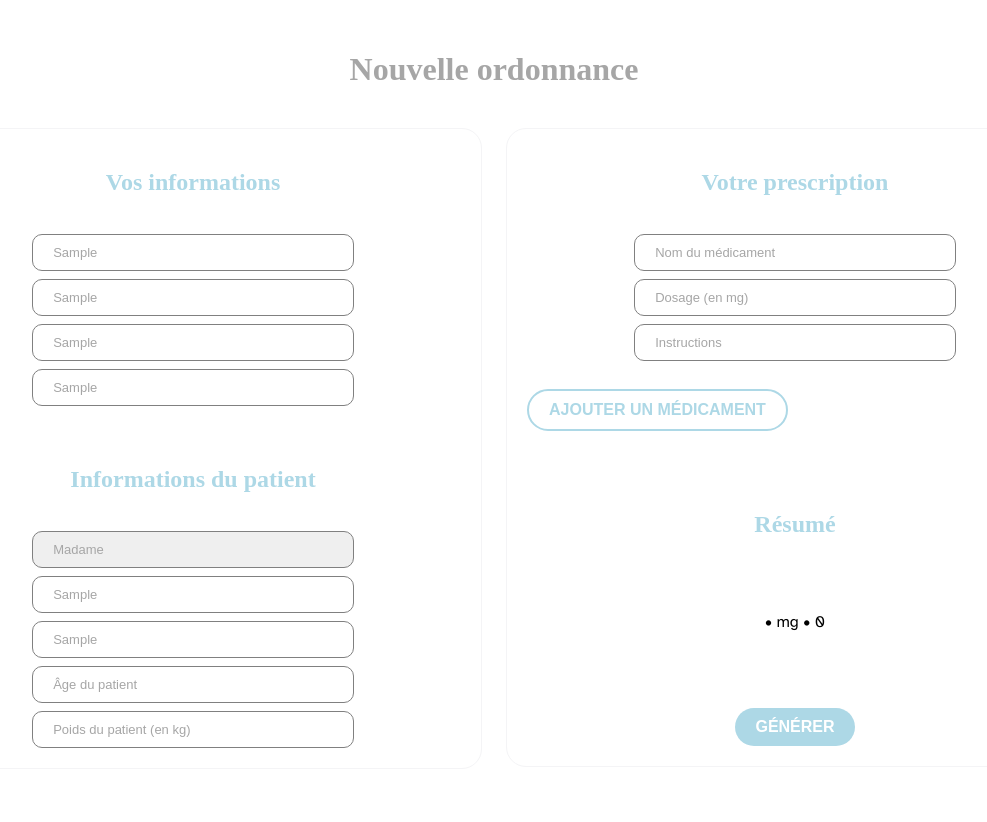
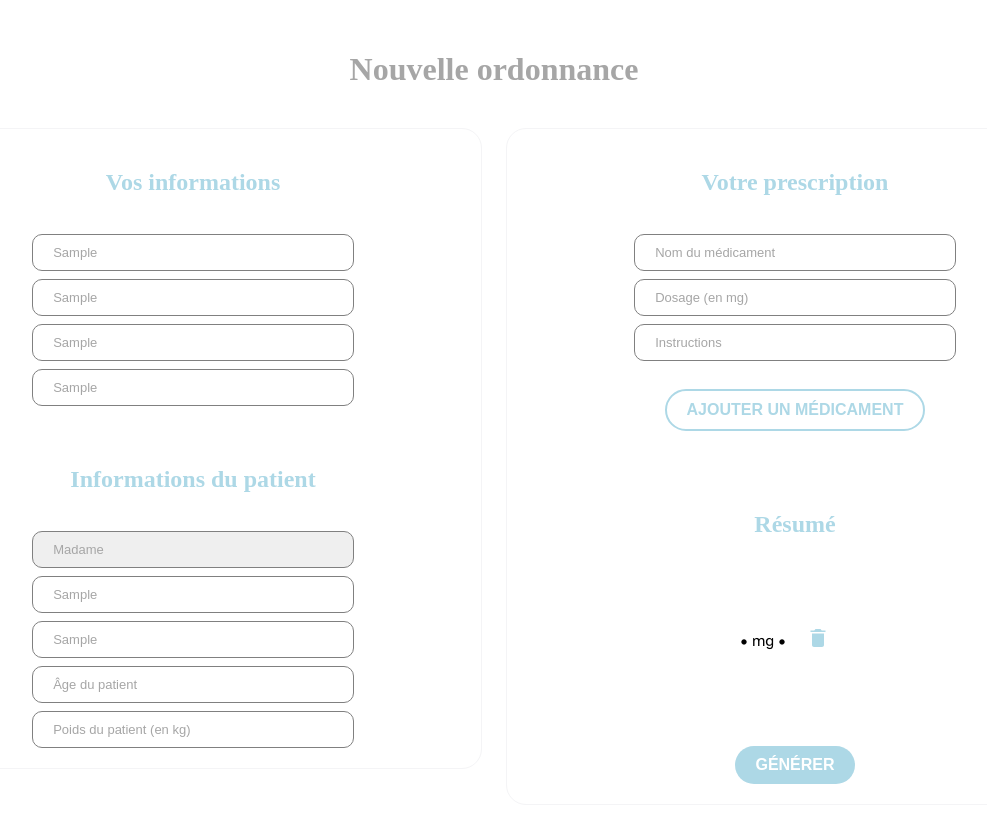
Before and after one commit to arasolonjatovo/mes-docs, a React (Create React App) app in the folder frontend/: page / in a window 1280 px wide. Both pictures are taken after typing "Sample", "Sample", "Sample", "Sample", "Sample", "Sample" into the empty fields and a click on the button "AJOUTER UN MÉDICAMENT". Shown: the top 822 px of the page, without its empty margins (146-1133 px from the left). Built offline with nearby package versions, Linux system fonts and the light colour scheme; a web font is replaced by a local one.

Commit message:
ADD remove function && CREATE style for svg button

```diff
--- a/frontend/src/components/Button/Button.scss
+++ b/frontend/src/components/Button/Button.scss
@@ -12,14 +12,7 @@
     max-width: fit-content;
     text-align: center;
     font-weight: 600;
-
     margin: 20px 0;
-
-    &>svg {
-        width: 16px;
-        height: 16px;
-        color: $primary-color;
-    }
 
     &.primary {
         background: $primary-color;
@@ -31,4 +24,12 @@
         color: $primary-color;
         background-color: transparent;
     }
+
+    &.svg {
+        border: none;
+        background-color: transparent;
+        color: $primary-color;
+        font-size: 24px;
+        cursor: pointer;
+    }
 }
--- a/frontend/src/pages/CreatePrescription/CreatePrescription.jsx
+++ b/frontend/src/pages/CreatePrescription/CreatePrescription.jsx
@@ -30,6 +30,12 @@ export default function CreatePrescription() {
   const instructionRef = useRef(null)
 
   const [medications, setMedications] = useState([])
+
+  const handleDelete = (index) => {
+    const updatedMedications = [...medications]
+    updatedMedications.splice(index, 1)
+    setMedications(updatedMedications)
+  }
 
   const handleMedication = (event) => {
     event.preventDefault()
@@ -187,8 +193,13 @@ export default function CreatePrescription() {
                 <li key={index}>
                   <p>
                     {medication.medication} • {medication.dosage}mg •{' '}
-                    {medication.instruction} {index}
+                    {medication.instruction}
                   </p>
+                  <Button
+                    label={<IoMdTrash />}
+                    onClick={() => handleDelete(index)}
+                    variant="svg"
+                  />
                 </li>
               ))}
             </ul>
--- a/frontend/src/pages/CreatePrescription/CreatePrescription.scss
+++ b/frontend/src/pages/CreatePrescription/CreatePrescription.scss
@@ -24,6 +24,7 @@
             border-radius: 20px;
             width: 100%;
             text-align: center;
+            min-height: 100%;
         }
     }
 
@@ -33,6 +34,7 @@
     &__resume {
         display: flex;
         flex-direction: column;
+        align-items: center;
         row-gap: 8px;
         padding: 20px;
 
@@ -90,12 +92,3 @@
         }
     }
 }
-
-.edit,
-.remove {
-    border: none;
-    background-color: transparent;
-    color: $primary-color;
-    font-size: 24px;
-    cursor: pointer;
-}
```
